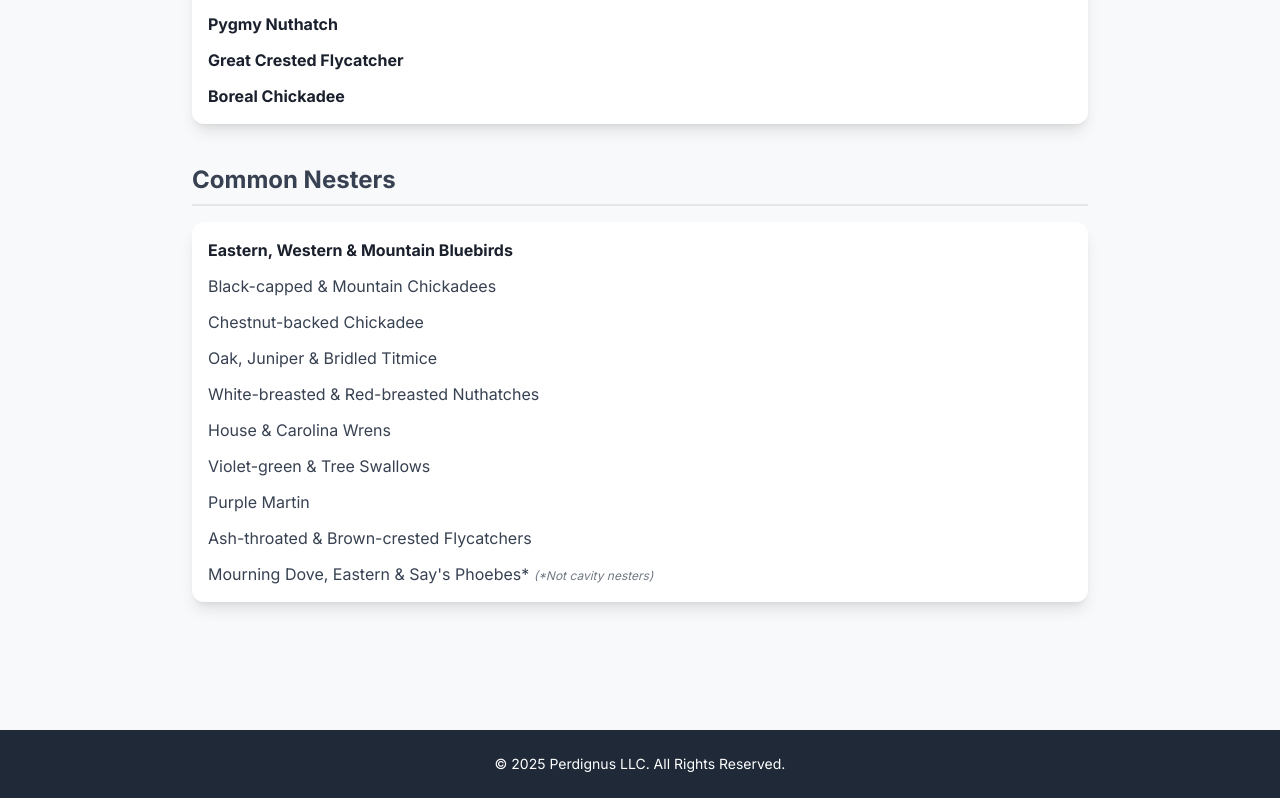
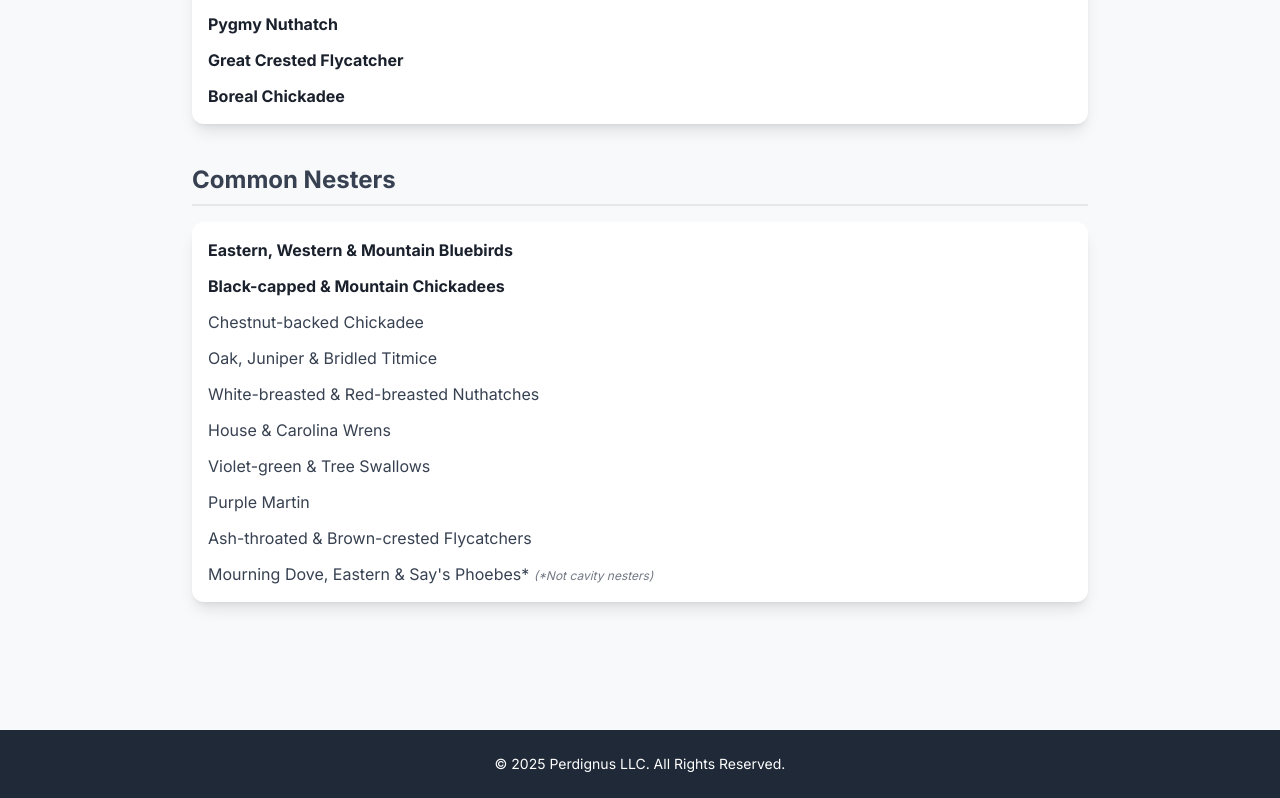
Before and after one commit to PERDIGNUS-LLC/The-NestEgg-Demo, a plain HTML site: page Birds.html in a window 1280 px wide. Shown: the part 753-1551 px from the top of the page. Drawn offline with nearby package versions, Linux system fonts and the light colour scheme.

Commit message:
Update Birds.html

```diff
--- a/Birds.html
+++ b/Birds.html
@@ -88,7 +88,7 @@
                     <div class="p-4 bg-white rounded-xl shadow-lg">
                         <ul class="space-y-3 text-gray-700">
                             <li><a href="bluebirds.html" class="text-primary font-semibold hover:underline">Eastern, Western & Mountain Bluebirds</a><li>
-                            <li>Black-capped & Mountain Chickadees</li>
+                            <li><a href="chickadees.html" class="text-primary font-semibold hover:underline">Black-capped & Mountain Chickadees</a><li>
                             <li>Chestnut-backed Chickadee</li>
                             <li>Oak, Juniper & Bridled Titmice</li>
                             <li>White-breasted & Red-breasted Nuthatches</li>
```
